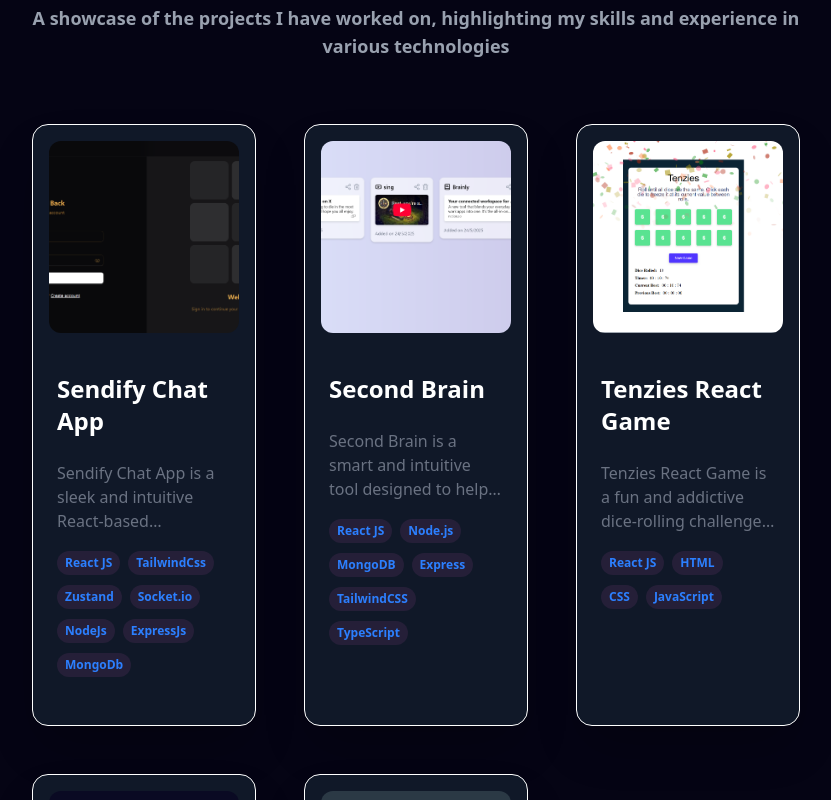
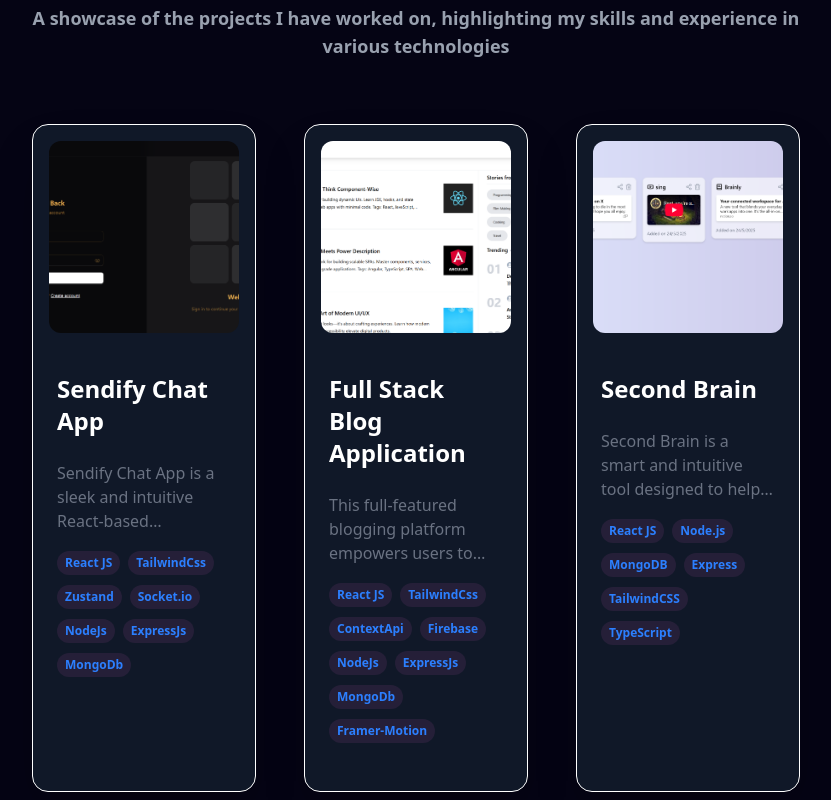
Before and after one commit to AddyChet/Portfolio-ReactJS, a React (Vite) app: page / in a window 1280 px wide. Shown: the part 1980-2780 px from the top of the page, without its empty margins (224-1055 px from the left). Built offline with nearby package versions, Linux system fonts and the light colour scheme.

Commit message:
project Update

```diff
--- a/src/constants.js
+++ b/src/constants.js
@@ -31,6 +31,7 @@ import restLogo from './assets/work_logo/restLogo.png';
 import secondBrain from './assets/work_logo/secondBrain.png';
 
 import sendifyAppLogo from './assets/work_logo/sendifyApp.png'
+import blogLogo from "./assets/work_logo/blog.png"
 
 
 export const SkillsInfo = [
@@ -95,6 +96,17 @@ export const SkillsInfo = [
     },
     {
       id: 1,
+      title: "Full Stack Blog Application",
+      description:
+        "This full-featured blogging platform empowers users to craft, manage, and share content effortlessly. Built with the MERN stack and enhanced by Firebase and Cloudinary integrations, it delivers a seamless experience from post creation to publishing.",
+      image: blogLogo,
+      tags: ["React JS", "TailwindCss", "ContextApi", "Firebase", "NodeJs", "ExpressJs", "MongoDb", "Framer-Motion"],
+      github: "https://github.com/AddyChet/MERN-Blog-App",
+      webapp: "",
+      ongoing : true
+    },
+    {
+      id: 2,
       title: "Second Brain",
       description:
         "Second Brain is a smart and intuitive tool designed to help users save and organize links they want to remember for future reference.",
@@ -105,7 +117,7 @@ export const SkillsInfo = [
       ongoing : true
     },
     {
-      id: 2,
+      id: 3,
       title: "Tenzies React Game",
       description:
         "Tenzies React Game is a fun and addictive dice-rolling challenge designed to test your quick decision-making skills. Built using React, this game tracks your best time, highest score, and the number of dice rolled as you aim for a perfect match.",
@@ -116,7 +128,7 @@ export const SkillsInfo = [
       ongoing : false
     },
     {
-      id: 3,
+      id: 4,
       title: "Complex Palindrom Checker",
       description:
         "Complex Palindrome Checker is a powerful tool designed to analyze and verify palindromes beyond simple word reversals. Unlike traditional palindrome checkers, this advanced version determines whether a given word or phrase is a palindrome and also evaluates if it can be transformed into one through character swaps.",
@@ -128,7 +140,7 @@ export const SkillsInfo = [
     },
 
     {
-      id: 4,
+      id: 5,
       title: "Rest Countries API",
       description:
         "Rest Countries API is a powerful and easy-to-use API that provides detailed information about countries worldwide. It allows developers to fetch data such as country names, capitals, population, currencies, languages, flags, and more.",
```
Also changed, not shown: src/assets/work_logo/blog.png (added).
